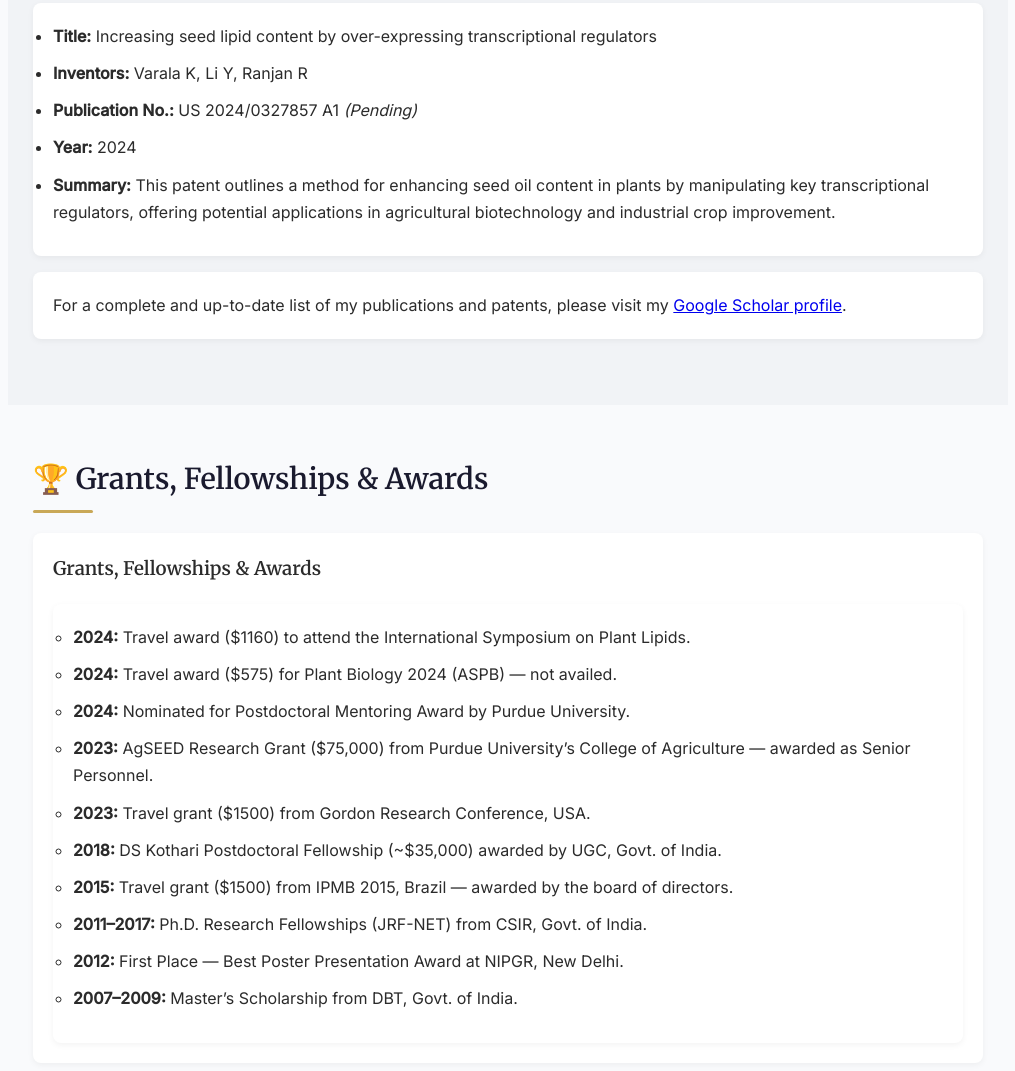
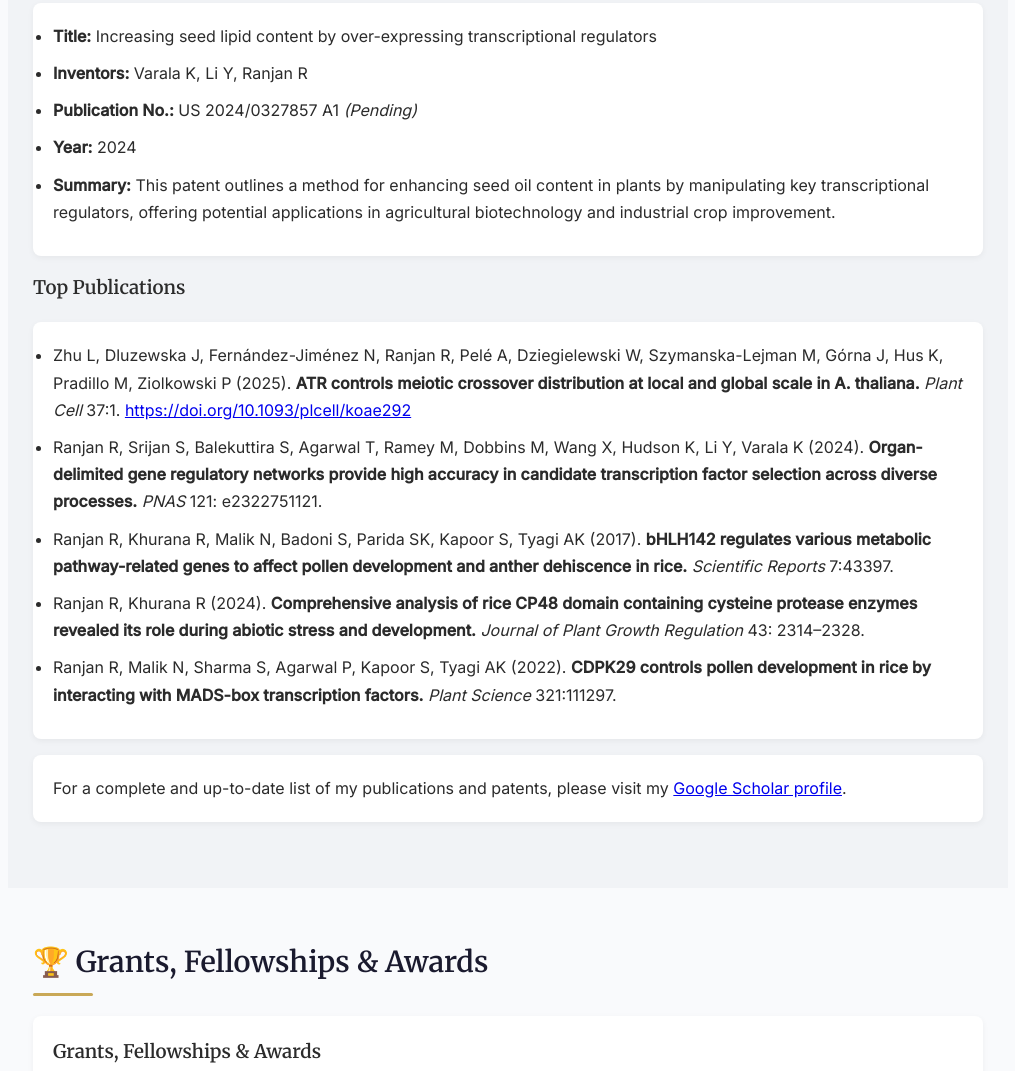
Before and after one commit to rajeevmbbtac/Rajeev-ranjan-, a plain HTML site: page index.html in a window 1280 px wide. Shown: the part 2989-4060 px from the top of the page, without its empty margins (132-1147 px from the left). Drawn offline with Linux system fonts and the light colour scheme.

Commit message:
Update index.html

```diff
--- a/index.html
+++ b/index.html
@@ -241,6 +241,18 @@
   <li><strong>Year:</strong> 2024</li>
   <li><strong>Summary:</strong> This patent outlines a method for enhancing seed oil content in plants by manipulating key transcriptional regulators, offering potential applications in agricultural biotechnology and industrial crop improvement.</li>
 </ul>
+<h3>Top Publications</h3>
+<ul>
+  <li>Zhu L, Dluzewska J, Fernández-Jiménez N, Ranjan R, Pelé A, Dziegielewski W, Szymanska-Lejman M, Górna J, Hus K, Pradillo M, Ziolkowski P (2025). <strong>ATR controls meiotic crossover distribution at local and global scale in A. thaliana.</strong> <em>Plant Cell</em> 37:1. <a href="https://doi.org/10.1093/plcell/koae292" target="_blank">https://doi.org/10.1093/plcell/koae292</a></li>
+
+  <li>Ranjan R, Srijan S, Balekuttira S, Agarwal T, Ramey M, Dobbins M, Wang X, Hudson K, Li Y, Varala K (2024). <strong>Organ-delimited gene regulatory networks provide high accuracy in candidate transcription factor selection across diverse processes.</strong> <em>PNAS</em> 121: e2322751121.</li>
+
+  <li>Ranjan R, Khurana R, Malik N, Badoni S, Parida SK, Kapoor S, Tyagi AK (2017). <strong>bHLH142 regulates various metabolic pathway-related genes to affect pollen development and anther dehiscence in rice.</strong> <em>Scientific Reports</em> 7:43397.</li>
+
+  <li>Ranjan R, Khurana R (2024). <strong>Comprehensive analysis of rice CP48 domain containing cysteine protease enzymes revealed its role during abiotic stress and development.</strong> <em>Journal of Plant Growth Regulation</em> 43: 2314–2328.</li>
+
+  <li>Ranjan R, Malik N, Sharma S, Agarwal P, Kapoor S, Tyagi AK (2022). <strong>CDPK29 controls pollen development in rice by interacting with MADS-box transcription factors.</strong> <em>Plant Science</em> 321:111297.</li>
+</ul>
 
     <p>For a complete and up-to-date list of my publications and patents, please visit my
       <a href="https://scholar.google.co.in/citations?hl=en&tzom=420&user=nfhlu1QAAAAJ" target="_blank">Google Scholar profile</a>.
```
